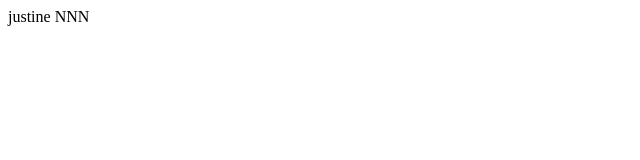
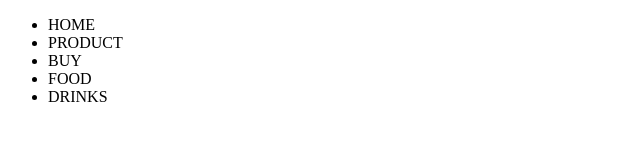
Before and after one commit to justineku/justineku.github.io, a plain HTML site: page index.html in a window 1280 px wide. Shown: the whole page, without its empty margins (0-640 px from the left). Drawn offline with Linux system fonts and the light colour scheme.

Commit message:
Update index.html

```diff
--- a/index.html
+++ b/index.html
@@ -8,7 +8,13 @@
 </head>
 <body>
 
-	justine NNN
+	<ul>
+		<li>HOME</li>
+		<li>PRODUCT</li>
+		<li>BUY</li>
+		<li>FOOD</li>
+		<li>DRINKS</li>
+	</ul>
 
 </body>
 </html>
```
